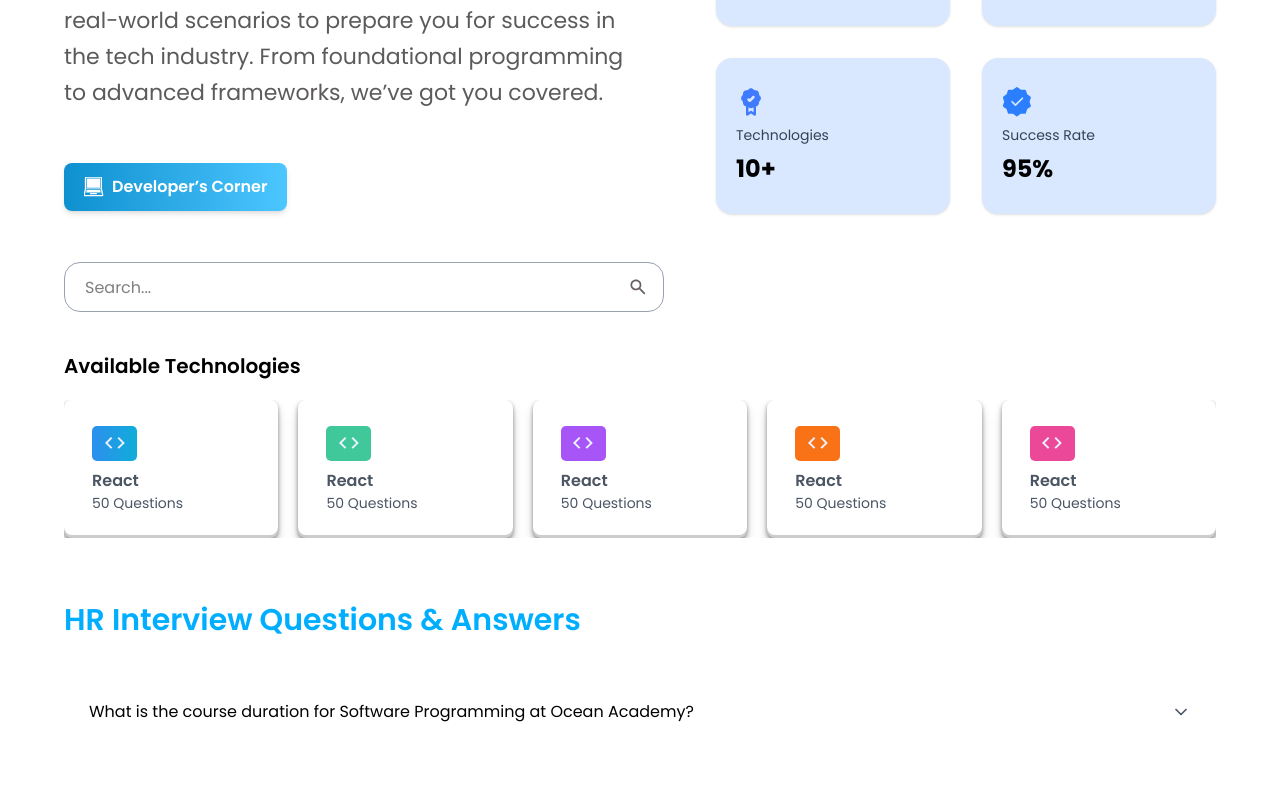
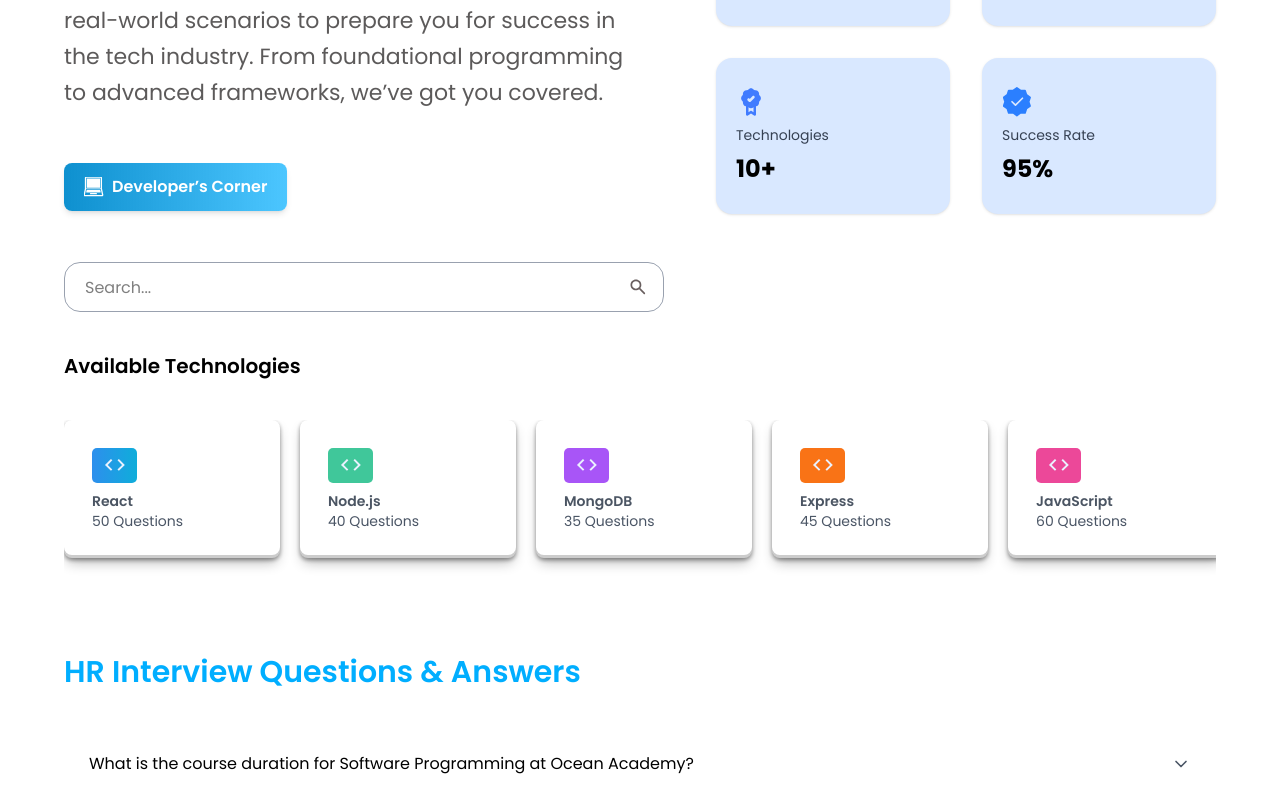
Before and after one commit to marsion77/React-OA-Page, a React (Vite) app in the folder page/: page / in a window 1280 px wide. Shown: the part 434-1221 px from the top of the page. Built offline with nearby package versions, Linux system fonts and the light colour scheme.

Commit message:
first commit

```diff
--- a/page/src/components/Developer_Section_Page/ProjectBuildSection.jsx
+++ b/page/src/components/Developer_Section_Page/ProjectBuildSection.jsx
@@ -1,12 +1,12 @@
 const ProjectBuildSection = () => {
     return (
         <>
-            <section className="px-4 py-10">
+            <section className=" mt-20">
                 <div className="text-center">
-                    <h1 className="text-[#00AEFF] text-2xl sm:text-3xl md:text-[30px] font-semibold mb-5">
+                    <h1 className="text-[#00AEFF] text-[30px] sm:text-3xl md:text-[30px] font-semibold mb-5">
                         Project Ideas to Build
                     </h1>
-                    <p className="text-[#5C5A5A] text-base sm:text-lg md:text-[22px] leading-relaxed md:leading-9 w-full sm:w-[80%] md:w-[60%] mx-auto">
+                    <p className="text-[#5C5A5A] text-[16px] sm:text-lg md:text-[16px] leading-relaxed md:leading-9 w-full sm:w-[80%] md:w-[60%] mx-auto">
                         Explore exciting project ideas to enhance your skills and build your portfolio.
                         From beginner-friendly apps to advanced platforms.
                     </p>
--- a/page/src/components/Developer_Section_Page/ProjectIdeasSection.jsx
+++ b/page/src/components/Developer_Section_Page/ProjectIdeasSection.jsx
@@ -2,16 +2,15 @@ import images from "../../assets/Images";
 
 const ProjectIdeasSection = () => {
   return (
-    <>
-      <section className="max-w-[1200px] w-[90%] mx-auto mt-15">
-        <div className="flex flex-col md:flex-row justify-between items-center md:items-start gap-10">
+    <section className="max-w-[1200px] w-[90%] mx-auto mt-16">
+      <div className="flex flex-col md:flex-row justify-between items-center gap-10">
 
         {/* Text Section */}
-          <div className="w-full md:w-1/2 text-center md:text-left">
-            <h1 className="text-[#00AEFF] text-[24px] md:text-[30px] font-semibold mb-5">
+        <div className="w-full md:w-1/2 text-center md:text-left flex flex-col justify-center">
+          <h1 className="text-[#00AEFF] text-[30px] font-semibold mb-5">
             Inspiring Project Ideas
           </h1>
-            <p className="mb-6 text-[#5C5A5A] text-[18px] md:text-[22px] leading-8 md:leading-9">
+          <p className="mb-6 text-[#5C5A5A] text-[16px] leading-8 md:leading-9">
             Our Academy has a placement cell that helps students find jobs after graduation.
             The cell works with companies to bring job opportunities to campus and helps
             students prepare for interviews. The placement cell also provides training and
@@ -21,16 +20,15 @@ const ProjectIdeasSection = () => {
         </div>
 
         {/* Image Section */}
-          <div className="w-full md:w-1/2">
+        <div className="w-full md:w-1/2 flex justify-center items-center">
           <img
-              className="w-full rounded-2xl object-cover"
+            className="w-[90%] h-auto rounded-2xl object-cover"
             src={images.projectIdea}
             alt="Project Idea"
           />
         </div>
       </div>
     </section>
-    </>
   );
 };
 
--- a/page/src/components/Developer_Section_Page/ProjectImageSection.jsx
+++ b/page/src/components/Developer_Section_Page/ProjectImageSection.jsx
@@ -1,18 +1,31 @@
 import images from "../../assets/Images";
 
 const ProjectImageSection = () => {
+  const projects = [
+    { src: images.ProjectOne, title: "Task Management System" },
+    { src: images.ProjectTwo, title: "Appointment Scheduling App" },
+    { src: images.ProjectThree, title: "Restaurant Booking Website" },
+    { src: images.ProjectFour, title: "Student Information System (SIS)" },
+    { src: images.ProjectFive, title: "E-commerce Website" },
+    { src: images.ProjectSix, title: "Real Estate Listing Website" },
+    { src: images.ProjectSeven, title: "Portfolio Website" },
+    { src: images.ProjectEight, title: "Job Portal Platform" },
+    { src: images.ProjectNine, title: "Online Learning Dashboard" },
+    { src: images.ProjectTen, title: "Fitness Tracking App" },
+    { src: images.ProjectEleven, title: "Travel Booking Website" },
+    { src: images.ProjectTwelve, title: "Blog Content Management System" },
+  ];
+
   return (
     <section className="max-w-[1200px] w-[90%] mx-auto py-10 mt-10">
-      <div className="grid grid-cols-1 sm:grid-cols-2 md:grid-cols-3 gap-x-8 gap-y-16">
-
-        {[
-          { src: images.ProjectOne, title: "Task Management System" },
-          { src: images.ProjectTwo, title: "Appointment Scheduling App" },
-          { src: images.ProjectThree, title: "Restaurant Booking Website" },
-          { src: images.ProjectFour, title: "Student Information System (SIS)" },
-          { src: images.ProjectFive, title: "E-commerce Website" },
-          { src: images.ProjectSix, title: "Real Estate Listing Website" },
-        ].map((project, index) => (
+      {/* Scrollable container */}
+      <div
+        className="grid grid-cols-1 sm:grid-cols-2 md:grid-cols-3 gap-x-8 gap-y-16 overflow-y-auto pr-3"
+        style={{
+          height: "700px", // 👈 fixed height for exactly 6 boxes visible
+        }}
+      >
+        {projects.map((project, index) => (
           <div key={index} className="text-center">
             <div className="w-full h-[260px] overflow-hidden rounded-xl shadow-md">
               <img
@@ -21,10 +34,9 @@ const ProjectImageSection = () => {
                 className="w-full h-full object-cover hover:scale-105 transition-transform duration-300"
               />
             </div>
-            <h1 className="mt-6 text-lg font-medium">{project.title}</h1>
+            <h1 className="mt-6 text-[20PX] font-medium TEXT-[]">{project.title}</h1>
           </div>
         ))}
-
       </div>
     </section>
   );
--- a/page/src/components/Technical_Training_Page/TechSection.jsx
+++ b/page/src/components/Technical_Training_Page/TechSection.jsx
@@ -1,10 +1,22 @@
 import images from "../../assets/Images";
 
 const TechSection = () => {
+    const techs = [
+        { name: "React", questions: 50, bg: "linear-gradient(to right, #2D8FED, #0FADDA)" },
+        { name: "Node.js", questions: 40, bg: "#40C79A" },
+        { name: "MongoDB", questions: 35, bg: "#A855F7" },
+        { name: "Express", questions: 45, bg: "#F97316" },
+        { name: "JavaScript", questions: 60, bg: "#EC4899" },
+        { name: "Python", questions: 70, bg: "#1D4ED8" },
+        { name: "Django", questions: 55, bg: "#16A34A" },
+        { name: "Next.js", questions: 48, bg: "#000000" },
+        { name: "TypeScript", questions: 30, bg: "#2563EB" },
+        { name: "HTML/CSS", questions: 80, bg: "#EAB308" },
+    ];
+
     return (
         <>
             <div className="max-w-[1200px] w-[90%] mx-auto">
-
                 <div className="relative inline-block w-full sm:w-[600px]">
                     <input
                         type="text"
@@ -21,34 +33,39 @@ const TechSection = () => {
                 <h1 className="mt-10 text-xl font-semibold">Available Technologies</h1>
             </div>
 
-            <div className="flex flex-wrap sm:flex-nowrap justify-between mt-5 max-w-[1200px] w-[90%] mx-auto gap-5 sm:gap-5 overflow-x-auto">
-                {[
-                    { bg: "linear-gradient(to right, #2D8FED, #0FADDA)" },
-                    { bg: "#40C79A" },
-                    { bg: "#A855F7" },
-                    { bg: "#F97316" },
-                    { bg: "#EC4899" },
-                ].map((item, i) => (
+            {/* Scrollable container */}
+            <div className="max-w-[1200px] w-[90%] mx-auto mt-10 overflow-x-auto">
+                <div
+                    className="flex gap-5 sm:gap-5 pb-8" // 👈 Increased from pb-3 to pb-8 for bottom space
+                    style={{
+                        width: "max-content",
+                    }}
+                >
+                    {techs.map((item, i) => (
                         <div
                             key={i}
-                        className="h-[138px] sm:h-[138px] w-full sm:w-[216px] border-0 rounded-lg flex-shrink:0 flex flex-col justify-center items-start pl-7 "
+                            className="h-[138px] w-[216px] border-0 rounded-lg shrink-0 flex flex-col justify-center items-start pl-7"
                             style={{
                                 boxShadow:
                                     "rgba(0, 0, 0, 0.4) 0px 2px 4px, rgba(0, 0, 0, 0.3) 0px 7px 13px -3px, rgba(0, 0, 0, 0.2) 0px -3px 0px inset",
                             }}
                         >
                             <div
-                            className="w-[45px] h-[35px] flex justify-center items-center  rounded-[5px]"
+                                className="w-[45px] h-[35px] flex justify-center items-center rounded-[5px]"
                                 style={{ background: item.bg }}
                             >
                                 <img src={images.tag} alt="" className="w-6 h-6" />
                             </div>
-                        <p className="mt-2 font-sm font-semibold text-[#4B5563]">React</p>
-                        <p className="text-sm text-gray-600">50 Questions</p>
+                            <p className="mt-2 text-sm font-semibold text-[#4B5563]">
+                                {item.name}
+                            </p>
+                            <p className="text-sm text-gray-600">
+                                {item.questions} Questions
+                            </p>
                         </div>
                     ))}
                 </div>
-
+            </div>
         </>
     );
 };
```
Lines whose indentation alone changed are shown as unchanged.
